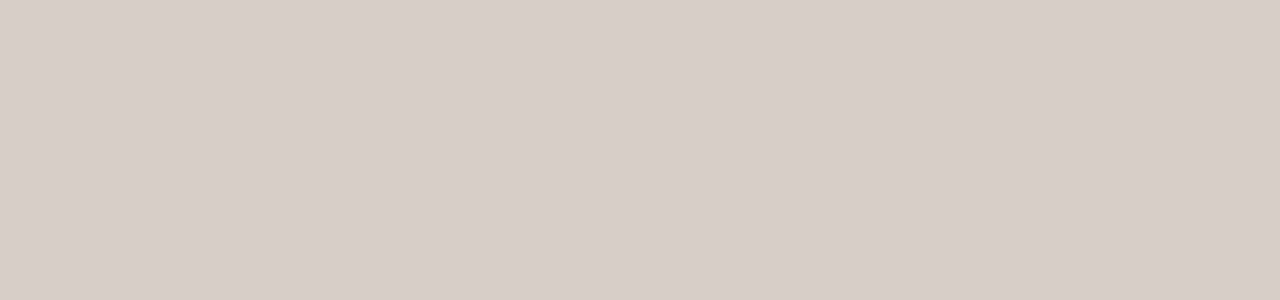
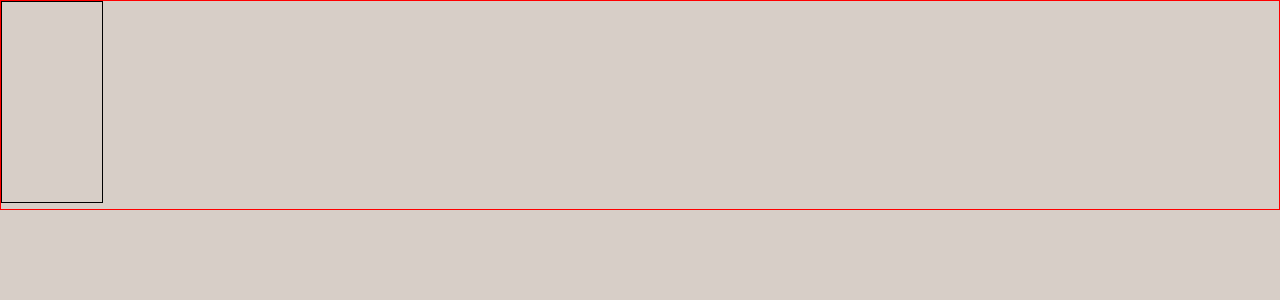
Before and after one commit to qhashi/my-webiste, a React (Create React App) app: page / in a window 1280 px wide. Shown: the top 300 px of the page. Built offline with nearby package versions, Linux system fonts and the light colour scheme.

Commit message:
reformatted entire site, going back to the drawing board, added canvas

```diff
--- a/src/AboutMe.js
+++ b/src/AboutMe.js
@@ -14,7 +14,7 @@ class AboutMe extends React.Component {
           <Card.Body className="card-body">
             <Card.Title className="card-title">Qaalid Hashi</Card.Title>
             <Card.Text className="card-text">
-            Background in Professional Security. Pursuing a career in Full-Stack Development. Last meal on Earth: Somali Rice and Chicken with Anjero.
+            Former security professional turned full-stack developer. Interested in front-end development and UI design. Passionate about learning new things, working with code, and coming up with clever and creative solutions.
             </Card.Text>
           </Card.Body>
         </Card>
--- a/src/App.js
+++ b/src/App.js
@@ -3,20 +3,12 @@ import React from 'react';
 import 'bootstrap/dist/css/bootstrap.min.css';
 // import Navbar from 'react-bootstrap/Navbar';
 // import AboutMe from './AboutMe.js';
+import Header from './Header.js';
 
 function App() {
   return (
     <>
-
-
-
-    {/* <h1>Welcome to Qaalid's Website!</h1>
-    <Navbar>
-    <Navbar.Brand href="#App">Home</Navbar.Brand>
-    <Navbar.Brand href="#AboutMe">About Me</Navbar.Brand>
-    <Navbar.Brand href="https://github.com/qhashi">Github</Navbar.Brand>
-    <Navbar.Brand href="https://www.linkedin.com/in/qaalidhashi/">LinkedIn</Navbar.Brand>
-    </Navbar> */}
+    <Header />
     {/* <AboutMe /> */}
     </>
   );
--- /dev/null
+++ b/src/Header.css
@@ -0,0 +1,7 @@
+#canvasImg {
+  border: 1px red solid;
+}
+
+.canvasFlex{
+  flex-direction: column;
+}
--- /dev/null
+++ b/src/Header.js
@@ -0,0 +1,22 @@
+import React from 'react';
+import './Header.css';
+
+class Header extends React.Component {
+  render () {
+    return (
+      <>
+      <section id='home' class="canvasFlex">
+      <div id="canvasImg">
+      <canvas id="myCanvas" width="100" height="200" style={{ border:'1px solid black'}}></canvas>
+      </div>
+      </section>
+
+
+      {/* <h1>Hello, I'm Qaalid Hashi.</h1>
+      <h2>I am a full-stack developer.</h2> */}
+      </>
+    )
+  }
+}
+
+export default Header;
--- a/src/index.js
+++ b/src/index.js
@@ -2,7 +2,7 @@ import React from 'react';
 import ReactDOM from 'react-dom';
 import './index.css';
 import App from './App';
-import reportWebVitals from './reportWebVitals';
+
 
 ReactDOM.render(
   <React.StrictMode>
@@ -10,8 +10,3 @@ ReactDOM.render(
   </React.StrictMode>,
   document.getElementById('root')
 );
-
-// If you want to start measuring performance in your app, pass a function
-// to log results (for example: reportWebVitals(console.log))
-// or send to an analytics endpoint. Learn more: https://bit.ly/CRA-vitals
-reportWebVitals();
```
Also changed, not shown: src/HomePage.css (deleted), src/HomePage.js (deleted).
